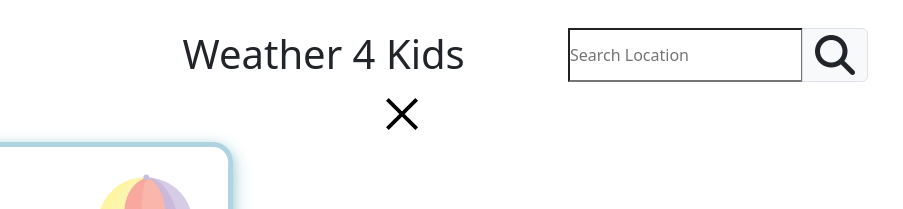
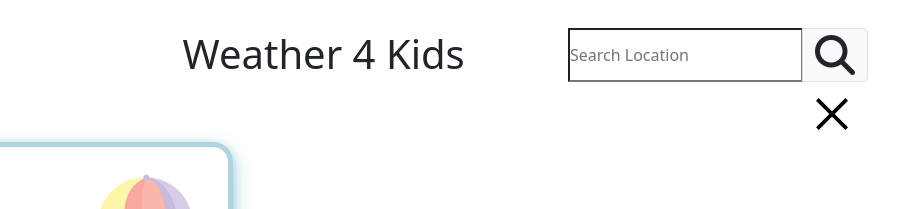
Before and after one commit to DaleFielding/weather4kids, a website with bundled scripts: page second-view.html in a window 1280 px wide. Shown: the top 209 px of the page, 238-1141 px from the left. Built offline with nearby package versions, Linux system fonts and the light colour scheme; no server answers.

Commit message:
Fix: position of cross affected by adding link

```diff
--- a/assets/css/style.css
+++ b/assets/css/style.css
@@ -141,6 +141,7 @@ footer {
 
 .cross-icon-container {
   padding: 12px 12px 0 12px;
+  text-align: end;
 }
 
 /* Audio message  */
@@ -192,7 +193,6 @@ footer {
   border: solid 1px #afd3df;
   border-radius: 5px;
   cursor: pointer;
-}
 
 .go-back-btn i {
   font-size: 32px;
--- a/second-view.html
+++ b/second-view.html
@@ -48,11 +48,11 @@
 
   <main class="container-fluid text-center">
     <!-- Exit icon -->
-    <section class="cross-icon-container row justify-content-end">
-      <a href="index.html" class="d-block">
-          <img class="cross-icon col-12" src="assets/images/cross-icon.png" alt="cross/exit icon" style="width:2rem;height:2rem;">
+    <section class="cross-icon-container row">
+      <a href="index.html" class="col-12">
+        <img class="cross-icon" src="assets/images/cross-icon.png" alt="cross/exit icon" style="width:2rem;height:2rem;">
       </a>
-  </section>
+    </section>
     <!-- /Exit icon -->
     <section class="weather-and-audio-icons row align-items-center">
       <!-- Weather Icon -->
```
